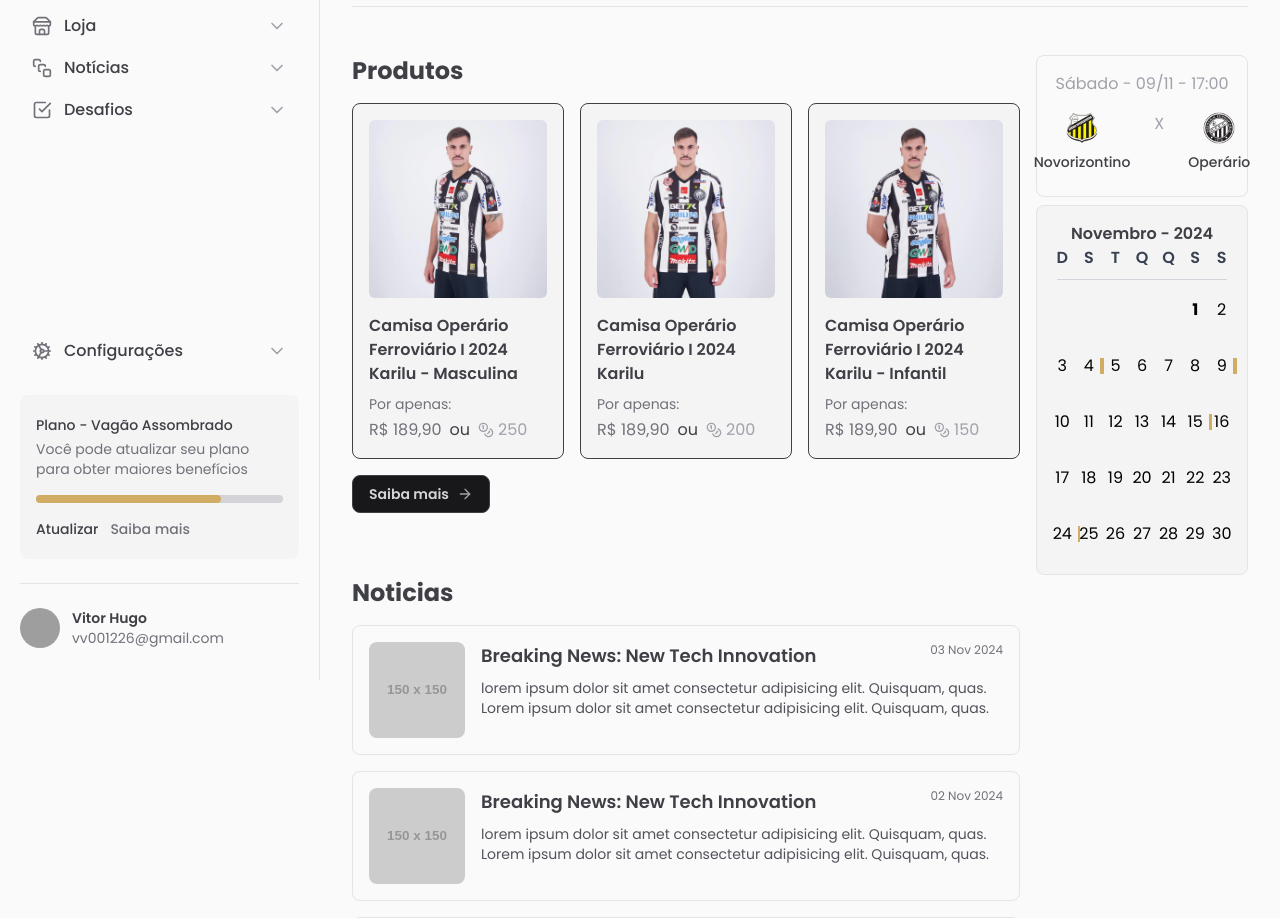
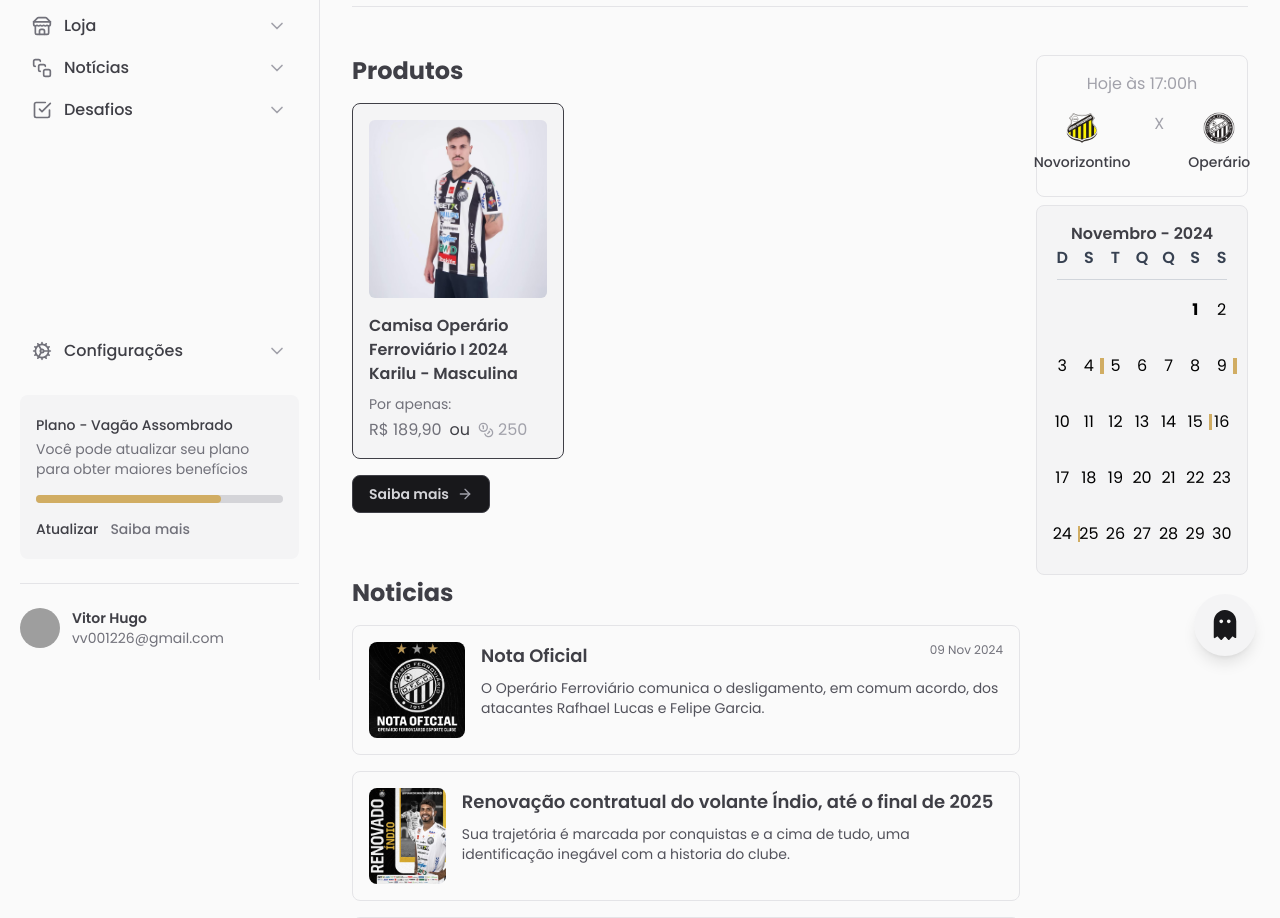
Before and after one commit to vHugo00/OFEC, a React (Vite) app: page / in a window 1280 px wide. Shown: the part 120-1038 px from the top of the page. Built offline with nearby package versions, Linux system fonts and the light colour scheme; grey boxes are pictures that could not be loaded.

Commit message:
Adicionando botão flutuante

```diff
--- a/index.html
+++ b/index.html
@@ -27,6 +27,15 @@
             'minha-cor': '#D1AD63',
             'minha-cor-2': '#AFAFAF',
           },
+          keyframes: {
+            'slide-in': {
+              '0%': { opacity: 0, transform: 'translateY(20px)' },
+              '100%': { opacity: 1, transform: 'translateY(0)' },
+            },
+          },
+          animation: {
+            'slide-in': 'slide-in 0.3s ease-out',
+          },
         },
       },
     }
--- a/package.json
+++ b/package.json
@@ -16,6 +16,7 @@
     "prop-types": "^15.8.1",
     "react": "^18.3.1",
     "react-dom": "^18.3.1",
+    "react-icons": "^5.3.0",
     "react-router-dom": "^6.28.0"
   },
   "devDependencies": {
--- a/src/App.jsx
+++ b/src/App.jsx
@@ -1,6 +1,7 @@
 import { Outlet } from "react-router-dom";
 import { Sidebar } from "./components/Sidebar";
 import { Header } from "./components/Header";
+import FloatingGhostButton from "./components/Button/FloatingGhostButton";
 
 
 
@@ -10,6 +11,7 @@ function App() {
       <Sidebar />
       <Header />
       <Outlet />
+      <FloatingGhostButton />
     </div>
   )
 }
--- /dev/null
+++ b/src/components/Button/FloatingGhostButton.jsx
@@ -0,0 +1,57 @@
+import { useState } from "react";
+import { FaGhost } from "react-icons/fa"; // Para o ícone de fantasma
+
+const FloatingGhostButton = () => {
+  const [isOpen, setIsOpen] = useState(false);
+
+  // Toggle para abrir ou fechar a caixa de dúvidas frequentes
+  const toggleFAQ = () => setIsOpen(!isOpen);
+
+  return (
+    <div className="fixed bottom-6 right-6 flex flex-col items-end z-50">
+      {/* Botão flutuante */}
+      <button
+        onClick={toggleFAQ}
+        className="bg-zinc-100 hover:bg-zinc-200 text-zinc-900 p-4 rounded-full shadow-lg flex items-center justify-center transition-transform transform hover:scale-110"
+      >
+        <FaGhost size={30} />
+      </button>
+
+      {/* Caixa de dúvidas frequentes */}
+      {isOpen && (
+        <div className="bg-white rounded-lg shadow-lg p-4 mt-4 w-80 animate-slide-in">
+          <h3 className="text-lg font-semibold text-amber-600 mb-2">Dúvidas Frequentes</h3>
+          <ul className="space-y-2">
+            <li>
+              <strong>Como comprar ingressos?</strong>
+              <p className="text-gray-700 text-sm">
+                Você pode comprar ingressos pelo nosso site ou na bilheteria do estádio.
+              </p>
+            </li>
+            <li>
+              <strong>Qual o horário de funcionamento da loja fisica?</strong>
+              <p className="text-gray-700 text-sm">
+                Nossa loja funciona de segunda a sexta, das 9h às 18h.
+              </p>
+            </li>
+            <li>
+              <strong>Como posso ser um sócio torcedor?</strong>
+              <p className="text-gray-700 text-sm">
+                Para se tornar sócio, acesse a página de Sócio Torcedor e siga as instruções.
+              </p>
+            </li>
+            <li>
+              <strong>Quem foi Germano Krüger?</strong>
+              <p className="text-gray-700 text-sm">
+                Germano Krüger foi um empresário e grande incentivador do futebol em Ponta Grossa, no Paraná. Ele era um...
+              </p>
+              <p className="text-amber-600 text-sm">• Saiba mais</p>
+            </li>
+          </ul>
+        </div>
+      )}
+    </div>
+  );
+};
+
+export default FloatingGhostButton;
--- a/src/components/Sidebar/Games/Games.jsx
+++ b/src/components/Sidebar/Games/Games.jsx
@@ -18,7 +18,7 @@ export function Games({ date, time, teamA, teamB }) {
     <div className="border rounded-lg border-zinc-200 dark:border-zinc-800 mb-2 pt-4">
       <div className="flex justify-center">
         <p className="text-zinc-400">
-          {date} - {time}
+          {date} {time}
         </p>
       </div>
       <div className="flex gap-4 justify-center p-4">
--- a/src/routes/Home.jsx
+++ b/src/routes/Home.jsx
@@ -5,6 +5,9 @@ import { Calendar } from "../components/Sidebar/Calendar/Calendar";
 import { Games } from "../components/Sidebar/Games/Games";
 import NovorizontinoLogo from '../assets/images/novorizontino.png'
 import OperarioLogo from '../assets/images/ofec.png'
+import Noticia from "../assets/images/Nota-Oficial-1.jpg.webp"
+import Feliciano from "../assets/images/IMG_2327.jpg.webp"
+import Indio from "../assets/images/indio.webp"
 
 function App() {
   return (
@@ -22,7 +25,7 @@ function App() {
               price="R$ 189,90"
               coins="250"
             />
-            <Product
+            {/* <Product
               purchaseLink="https://www.operarioferroviario.com.br/"
               image="../src/assets/images/M13PYF01A6.jpg"
               product="Camisa Operário Ferroviário I 2024 Karilu"
@@ -37,41 +40,43 @@ function App() {
               email="vv001226@gmail.com"
               price="R$ 189,90"
               coins="150"
-            />
+            /> */}
           </div>
           <LearnMore href="/store" />
 
           <div className="mt-16 space-y-4">
             <h2 className="text-2xl font-bold text-zinc-700 dark:text-zinc-100">Noticias</h2>
             <News
-              image="https://via.placeholder.com/150"
-              title="Breaking News: New Tech Innovation"
-              summary="lorem ipsum dolor sit amet consectetur adipisicing elit. Quisquam, quas. Lorem ipsum dolor sit amet consectetur adipisicing elit. Quisquam, quas."
-              date="03 Nov 2024"
+              image={Noticia}
+              title="Nota Oficial"
+              summary="O Operário Ferroviário comunica o desligamento, em comum acordo, dos atacantes Rafhael Lucas e Felipe Garcia."
+              date="09 Nov 2024"
               link="https://example.com/news-article"
             />
             <News
-              image="https://via.placeholder.com/150"
-              title="Breaking News: New Tech Innovation"
-              summary="lorem ipsum dolor sit amet consectetur adipisicing elit. Quisquam, quas. Lorem ipsum dolor sit amet consectetur adipisicing elit. Quisquam, quas."
-              date="02 Nov 2024"
+              image={Indio}
+              title="Renovação contratual do volante Índio, até o final de 2025"
+              summary="Sua trajetória é marcada por conquistas e a cima de tudo, uma identificação inegável com a historia do clube."
               link="https://example.com/news-article"
             />
             <News
-              image="https://via.placeholder.com/150"
-              title="Breaking News: New Tech Innovation"
-              summary="lorem ipsum dolor sit amet consectetur adipisicing elit. Quisquam, quas. Lorem ipsum dolor sit amet consectetur adipisicing elit. Quisquam, quas."
-              date="01 Nov 2024"
+              image={Feliciano}
+              title="Gabriel Feliciano é do Fantasma "
+              summary="O lateral-esquerdo, Gabriel Feliciano, de 23 anos, é o novo reforço do Fantasma. O contrato do jovem jogador vai até o final de 2025. .
+"
+              date="07 Nov 2024"
               link="https://example.com/news-article"
             />
+
+
             <LearnMore link="https://example.com/news-article" />
           </div>
         </div>
 
         <div className="col-span-4 md:col-span-1 lg:col-span-1 w-full">
           <Games
-            date="Sábado - 09/11"
-            time="17:00"
+            date="Hoje às"
+            time="17:00h"
             teamA={{ name: "Novorizontino", logo: NovorizontinoLogo }}
             teamB={{ name: "Operário", logo: OperarioLogo }}
           />
```
Also changed, not shown: 1 other file (tests, documents, lock files or other folders).
